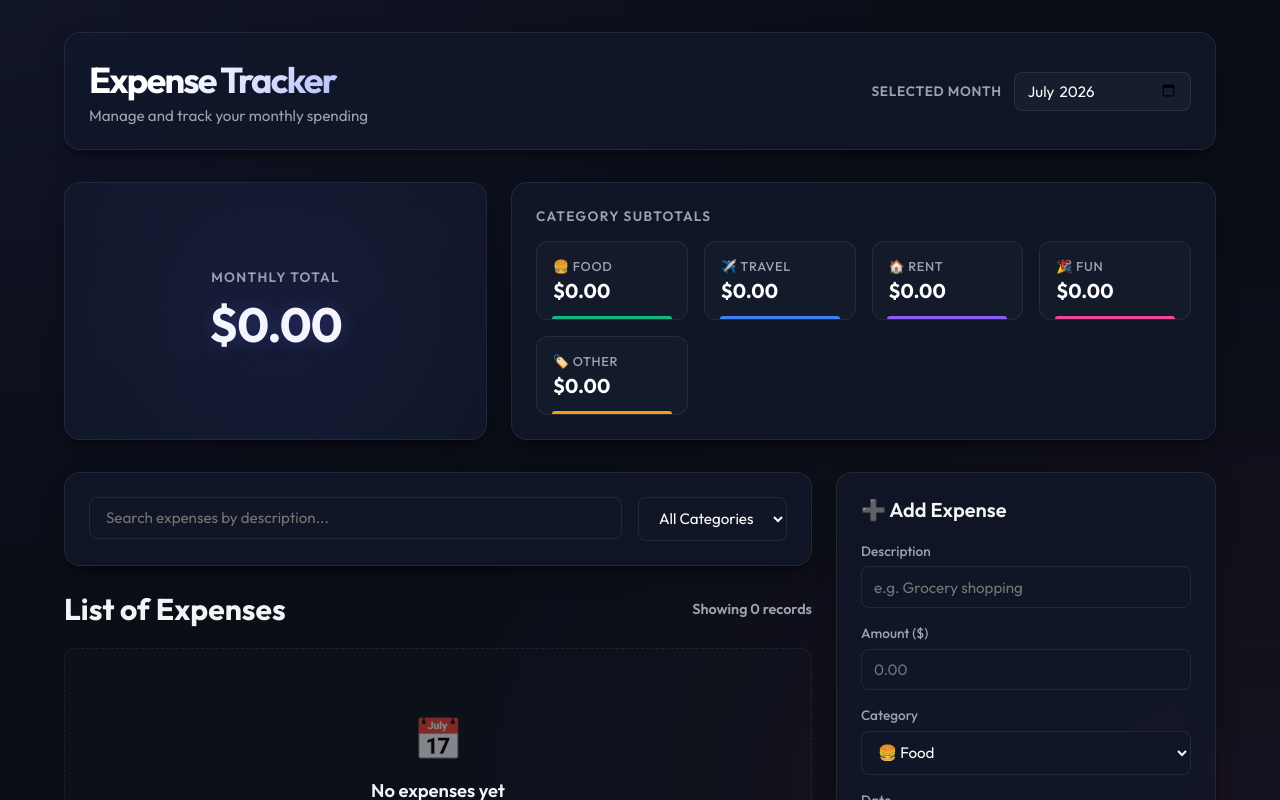
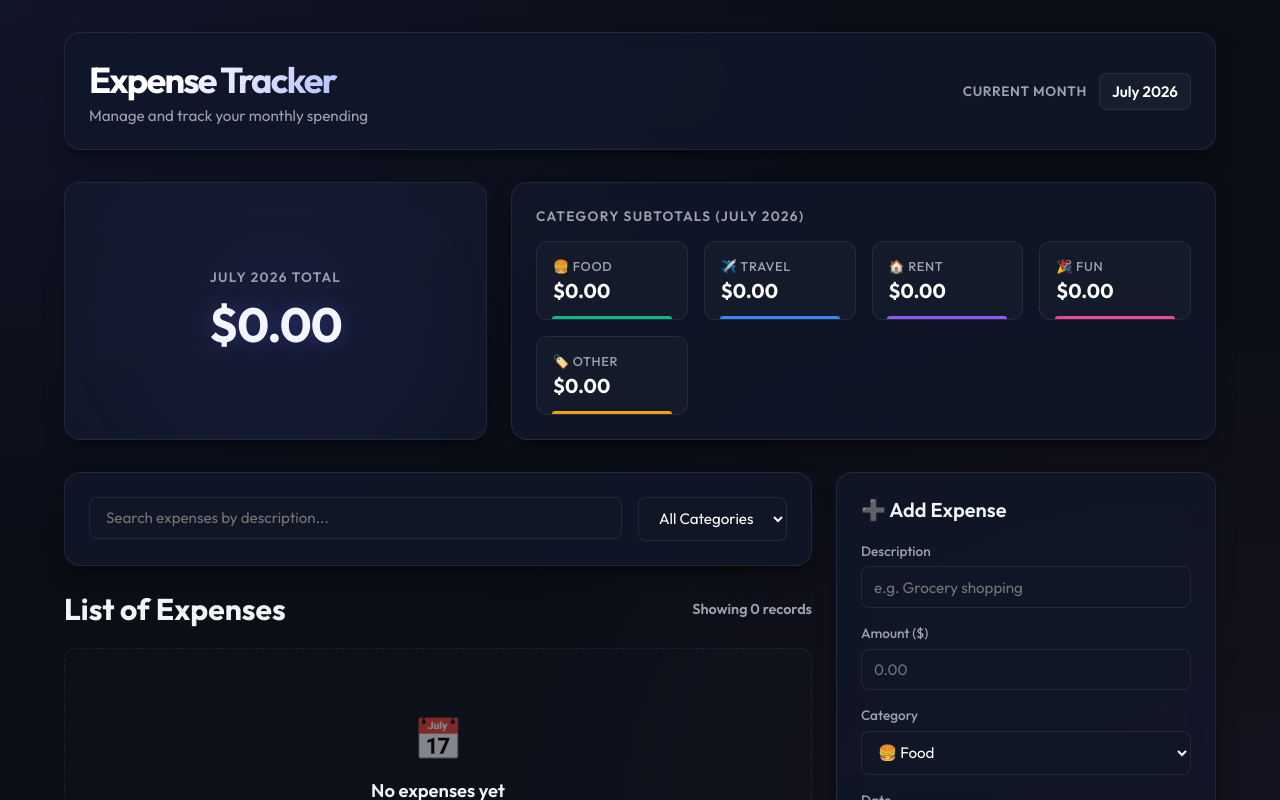
Before and after one commit to NamanArora2709/InternAssessmentProgram, a React (Vite) app: page / in a window 1280 px wide. Shown: the top 800 px of the page. Built offline with nearby package versions, Linux system fonts and the light colour scheme.

Commit message:
Commit 5: Refine header metrics for current calendar month and list filtering

```diff
--- a/src/App.jsx
+++ b/src/App.jsx
@@ -40,9 +40,17 @@ const formatDateDisplay = (dateStr) => {
   });
 };
 
+// Helper to get current month display name (e.g. "July 2026")
+const getCurrentMonthDisplayName = () => {
+  return new Date().toLocaleDateString('en-US', {
+    month: 'long',
+    year: 'numeric',
+  });
+};
+
 function App() {
   const todayStr = getLocalTodayString();
-  const defaultMonthStr = getLocalCurrentMonthString();
+  const currentMonthStr = getLocalCurrentMonthString();
 
   // --- State Initialization ---
   // Load expenses on start
@@ -54,21 +62,16 @@ function App() {
   // URL query params initialization
   const [searchQuery, setSearchQuery] = useState('');
   const [categoryFilter, setCategoryFilter] = useState('All');
-  const [selectedMonth, setSelectedMonth] = useState(defaultMonthStr);
 
   // Parse URL on initial render
   useEffect(() => {
     const params = new URLSearchParams(window.location.search);
     const searchParam = params.get('search');
     const categoryParam = params.get('category');
-    const monthParam = params.get('month');
 
     if (searchParam !== null) setSearchQuery(searchParam);
     if (categoryParam !== null && (categoryParam === 'All' || CATEGORIES.includes(categoryParam))) {
       setCategoryFilter(categoryParam);
-    }
-    if (monthParam !== null && /^\d{4}-\d{2}$/.test(monthParam)) {
-      setSelectedMonth(monthParam);
     }
   }, []);
 
@@ -77,12 +80,11 @@ function App() {
     const params = new URLSearchParams();
     if (searchQuery) params.set('search', searchQuery);
     if (categoryFilter !== 'All') params.set('category', categoryFilter);
-    if (selectedMonth !== defaultMonthStr) params.set('month', selectedMonth);
 
     const newSearch = params.toString();
     const newUrl = `${window.location.pathname}${newSearch ? '?' + newSearch : ''}`;
     window.history.replaceState({}, '', newUrl);
-  }, [searchQuery, categoryFilter, selectedMonth]);
+  }, [searchQuery, categoryFilter]);
 
   // Save to localStorage on change
   useEffect(() => {
@@ -224,48 +226,31 @@ function App() {
   };
 
   // --- Calculations for metrics ---
-  // Get expenses in the selected month
-  const expensesInSelectedMonth = expenses.filter(exp => {
+  // Get expenses in the current actual calendar month
+  const expensesInCurrentMonth = expenses.filter(exp => {
     if (!exp.date) return false;
-    return exp.date.startsWith(selectedMonth);
+    return exp.date.startsWith(currentMonthStr);
   });
 
-  const currentMonthTotal = expensesInSelectedMonth.reduce((sum, exp) => sum + exp.amount, 0);
+  const currentMonthTotal = expensesInCurrentMonth.reduce((sum, exp) => sum + exp.amount, 0);
 
   const categorySubtotals = CATEGORIES.reduce((acc, cat) => {
-    acc[cat] = expensesInSelectedMonth
+    acc[cat] = expensesInCurrentMonth
       .filter(exp => exp.category === cat)
       .reduce((sum, exp) => sum + exp.amount, 0);
     return acc;
   }, {});
 
   // --- Filtering for expense list ---
-  // Note: the list displays expenses filtered by search & category filter, but is NOT restricted to the selected month,
-  // or is it? The dashboard has a monthly picker which defines "the current-month total". It's best if the list shows
-  // all expenses that match search/filter, sorted newest first, showing their full details.
-  // Let's filter the list by search and category filter. Let's keep the list global but let user view all months,
-  // or restrict it to the selected month? Wait! If the user changes the month, they might want to see the list filtered
-  // by that month as well. But let's check: "Outcome: A personal expense tracker where you add, edit, search, and filter expenses and always see accurate monthly totals."
-  // If the list is global, search and filter apply to all. This is very powerful, but to make the subtotals and totals matching,
-  // let's filter the list by the selected month as well, or let the list show all months.
-  // Let's filter the list by the selected month *in addition* to search and category filter. This makes the screen unified,
-  // showing only the selected month's expenses and subtotals. This matches "Header shows the current-month total and per-category subtotals for the current month, always derived live from the data."
-  // Let's check: if we filter the list by selected month, it's very consistent. But what if there are no expenses in that month?
-  // We show empty state "no expenses matching".
-  // Let's apply: Month filter + Category filter + Search query. That is super clean and matches exactly what a user expects!
-  // Wait, let's check if the requirements say: "Search + filter combined show the right rows and the right subtotals."
-  // If the list is filtered by month, search, and category, then the totals and rows match perfectly. Let's implement that!
-
+  // The list displays all expenses matching search & category filter, sorted newest-first
   const filteredExpenses = expenses
     .filter(exp => {
-      // Month match
-      const matchesMonth = exp.date && exp.date.startsWith(selectedMonth);
       // Category match
       const matchesCategory = categoryFilter === 'All' || exp.category === categoryFilter;
       // Search match (case-insensitive)
       const matchesSearch = exp.description.toLowerCase().includes(searchQuery.toLowerCase());
 
-      return matchesMonth && matchesCategory && matchesSearch;
+      return matchesCategory && matchesSearch;
     })
     // Sort newest first: primary by date (descending), secondary by stable ID/creation time (descending)
     .sort((a, b) => {
@@ -274,9 +259,6 @@ function App() {
       }
       return b.id.localeCompare(a.id);
     });
-
-  // Check if there are any expenses at all in localStorage for this month
-  const hasExpensesInMonth = expenses.some(exp => exp.date && exp.date.startsWith(selectedMonth));
 
   // Category symbols mapping
   const categorySymbols = {
@@ -296,30 +278,27 @@ function App() {
           <p>Manage and track your monthly spending</p>
         </div>
         <div className="month-picker-container">
-          <label htmlFor="month-select">Selected Month</label>
-          <input
-            type="month"
-            id="month-select"
-            className="month-input"
-            value={selectedMonth}
-            onChange={(e) => setSelectedMonth(e.target.value)}
-          />
+          <span style={{ fontSize: '0.85rem', textTransform: 'uppercase', letterSpacing: '0.05em', color: 'var(--text-secondary)', fontWeight: 600 }}>
+            Current Month
+          </span>
+          <span className="month-input" style={{ cursor: 'default', display: 'inline-block', fontWeight: 600 }}>
+            {getCurrentMonthDisplayName()}
+          </span>
         </div>
       </header>
 
       {/* Metrics Dashboard */}
       <section className="metrics-grid">
         <div className="total-card glass-panel">
-          <span className="total-label">Monthly Total</span>
+          <span className="total-label">{getCurrentMonthDisplayName()} Total</span>
           <span className="total-amount">{formatCurrency(currentMonthTotal)}</span>
         </div>
 
         <div className="glass-panel">
-          <span className="total-label" style={{ display: 'block', marginBottom: '1rem' }}>Category Subtotals</span>
+          <span className="total-label" style={{ display: 'block', marginBottom: '1rem' }}>Category Subtotals ({getCurrentMonthDisplayName()})</span>
           <div className="category-subtotals">
             {CATEGORIES.map(cat => {
               const amount = categorySubtotals[cat] || 0;
-              const percent = currentMonthTotal > 0 ? (amount / currentMonthTotal) * 100 : 0;
               return (
                 <div
                   key={cat}
@@ -423,17 +402,17 @@ function App() {
               ))
             ) : (
               // Distinct empty states
-              !hasExpensesInMonth ? (
+              expenses.length === 0 ? (
                 <div className="empty-state">
                   <span className="empty-icon">📅</span>
                   <h3>No expenses yet</h3>
-                  <p>You haven't added any expenses for this month yet. Use the form to add your first expense!</p>
+                  <p>You haven't added any expenses yet. Use the form on the right to add your first expense!</p>
                 </div>
               ) : (
                 <div className="empty-state">
                   <span className="empty-icon">🔍</span>
                   <h3>No results found</h3>
-                  <p>No expenses match your search query or selected category filter. Try widening your criteria.</p>
+                  <p>No expenses match your search query or selected category filter. Try clearing them.</p>
                 </div>
               )
             )}
```
